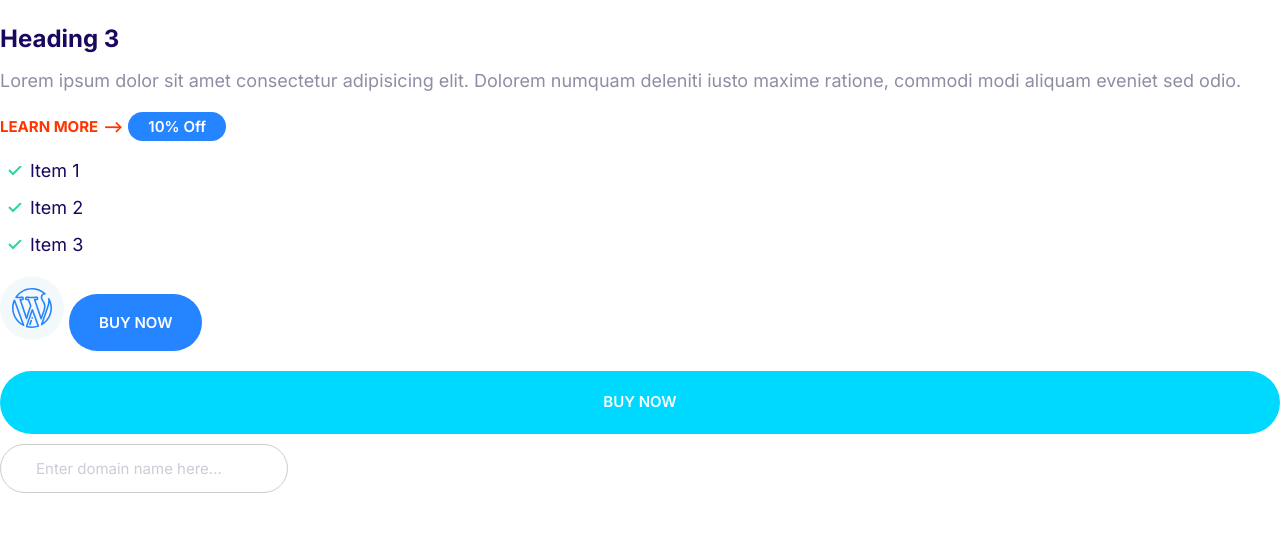
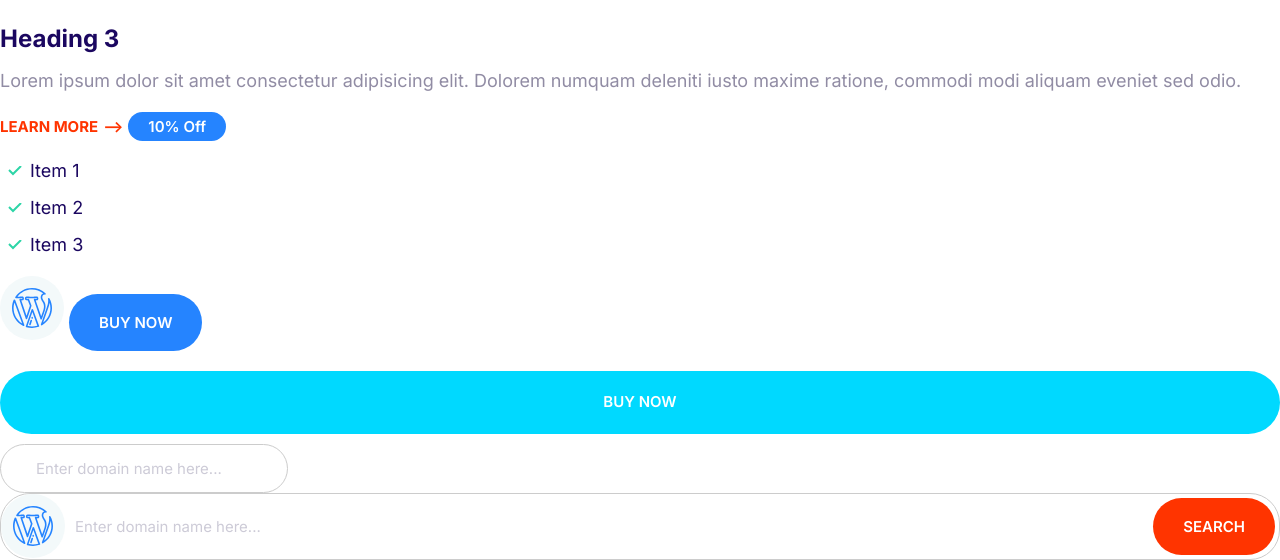
Before and after one commit to jaishankarg24/CloudNet, a plain HTML site: page index.html in a window 1280 px wide. Shown: the part 270-830 px from the top of the page. Before the commit the page ends 800 px from the top, so only its background shows below. Drawn offline with Linux system fonts and the light colour scheme.

Commit message:
Input Groups

```diff
--- a/css/styles.css
+++ b/css/styles.css
@@ -4,6 +4,8 @@
   --color-accent: #ff3400;
   --color-headings: #1b0760;
   --color-body: #918ca4;
+  --color-border: #ccc;
+  --border-radius: 30px;
 }
 
 /* Buttons
@@ -244,8 +246,8 @@ a {
 
 /* Inputs */
 .input {
-  border-radius: 30px;
-  border: 1px solid #ccc;
+  border-radius: var(--border-radius);
+  border: 1px solid var(--color-border);
   color: var(--color-headings);
   font-size: 2rem;
   outline: 0;
@@ -256,6 +258,22 @@ a {
   color: #cdcbd7;
 }
 
+.input-group {
+  border: 1px solid var(--color-border);
+  border-radius: var(--border-radius);
+  display: flex;
+}
+
+.input-group .input {
+  border: 0;
+  flex-grow: 1;
+  padding: 1.5rem 1rem;
+}
+
+.input-group .btn {
+  margin: 4px;
+}
+
 @media screen and (min-width: 1024px) {
   .input {
     font-size: 1.5rem;
--- a/index.html
+++ b/index.html
@@ -41,5 +41,19 @@
     <a href="#" class="btn btn--secondary btn--block">Buy Now</a>
 
     <input type="text" class="input" placeholder="Enter domain name here..." />
+
+    <div class="input-group">
+      <span class="icon-container">
+        <svg class="icon icon--primary">
+          <use xlink:href="images/sprite.svg#wordpress"></use>
+        </svg>
+      </span>
+      <input
+        type="text"
+        class="input"
+        placeholder="Enter domain name here..."
+      />
+      <button class="btn btn--accent">Search</button>
+    </div>
   </body>
 </html>
```
Also changed, not shown: components/input-groups.html (added, +4 -0 lines).
